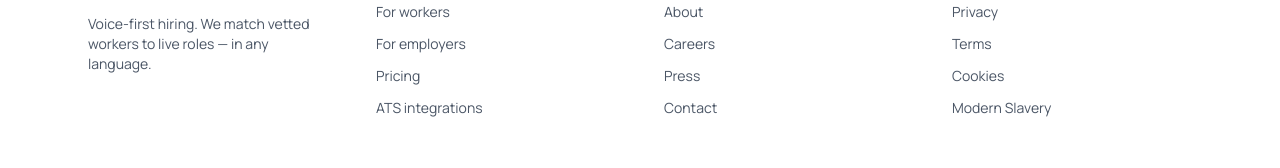
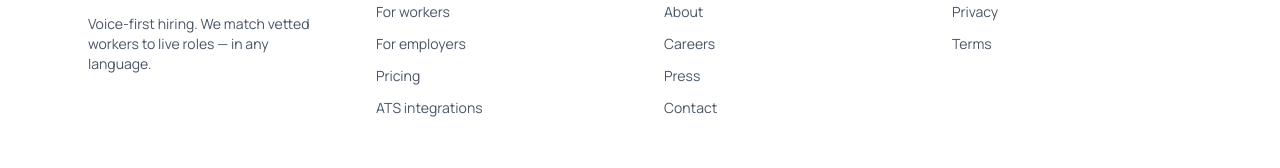
Before and after one commit to faalbane/gig-grab, a Next.js app in the folder apps/web/: page / in a window 1280 px wide. Shown: the part 2068-2236 px from the top of the page. Built offline with nearby package versions, Linux system fonts and the light colour scheme; no server answers.

Commit message:
Footer: drop Modern Slavery + Cookies links (no pages, generated 404)

```diff
--- a/apps/web/src/components/marketing/Footer.tsx
+++ b/apps/web/src/components/marketing/Footer.tsx
@@ -37,8 +37,6 @@ export function Footer() {
           links={[
             ["Privacy", "/legal/privacy"],
             ["Terms", "/legal/terms"],
-            ["Cookies", "/legal/cookies"],
-            ["Modern Slavery", "/legal/modern-slavery"],
           ]}
         />
       </div>
```
